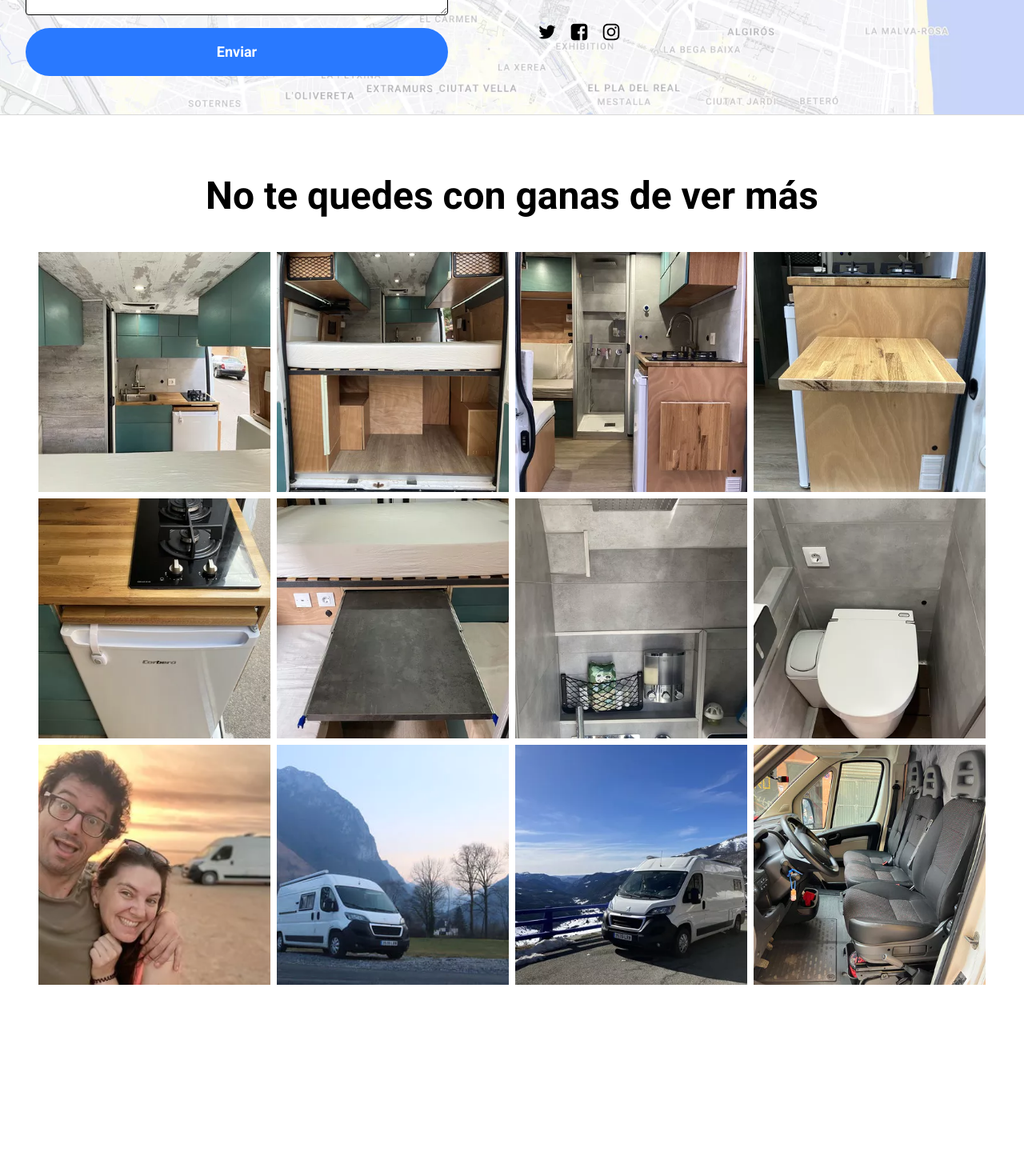
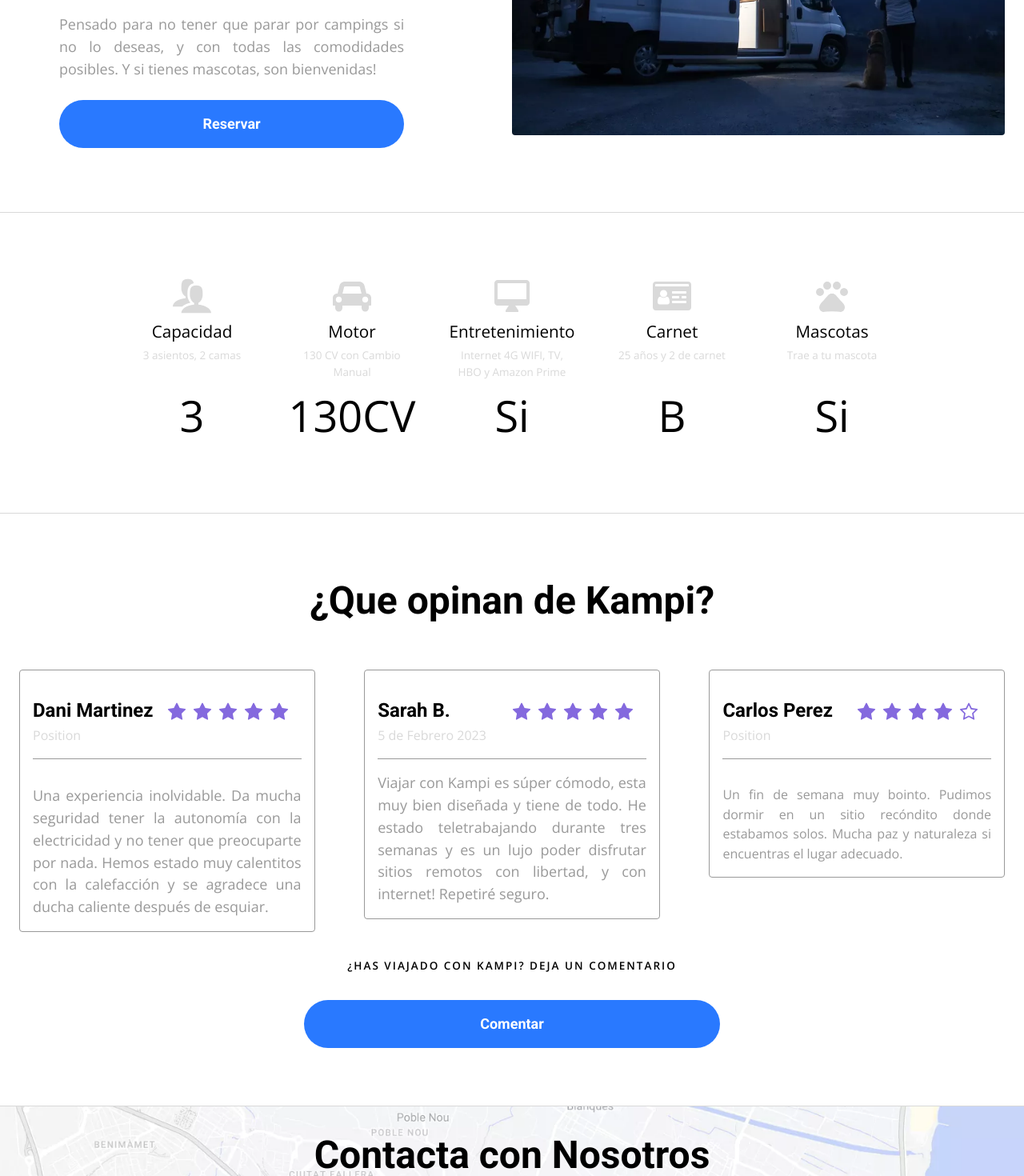
Before and after one commit to MasteringBOX/Kampi-Teleporthq-Next, a Next.js app: page /home in a window 1280 px wide. Shown: the part 420-1890 px from the top of the page at 80% size. Before the commit the page ends 1683 px from the top, so only its background shows below. Built offline with nearby package versions, Linux system fonts and the light colour scheme.

Commit message:
Testing Slow production response time by creating a new page

```diff
--- a/pages/home.js
+++ b/pages/home.js
@@ -15,6 +15,12 @@ const Home2 = (props) => {
         <>
             <div className="home-container">
                 <Navbar></Navbar>
+                <Hero rootClassName="hero-root-class-name"></Hero>
+                <SectionSeparator rootClassName="section-separator-root-class-name"></SectionSeparator>
+                <Stats rootClassName="stats-root-class-name"></Stats>
+                <SectionSeparator rootClassName="section-separator-root-class-name"></SectionSeparator>
+                <Testimonials></Testimonials>
+                <SectionSeparator rootClassName="section-separator-root-class-name"></SectionSeparator>
                 <Contact></Contact>
                 <SectionSeparator rootClassName="section-separator-root-class-name"></SectionSeparator>
                 <Gallery></Gallery>
```
